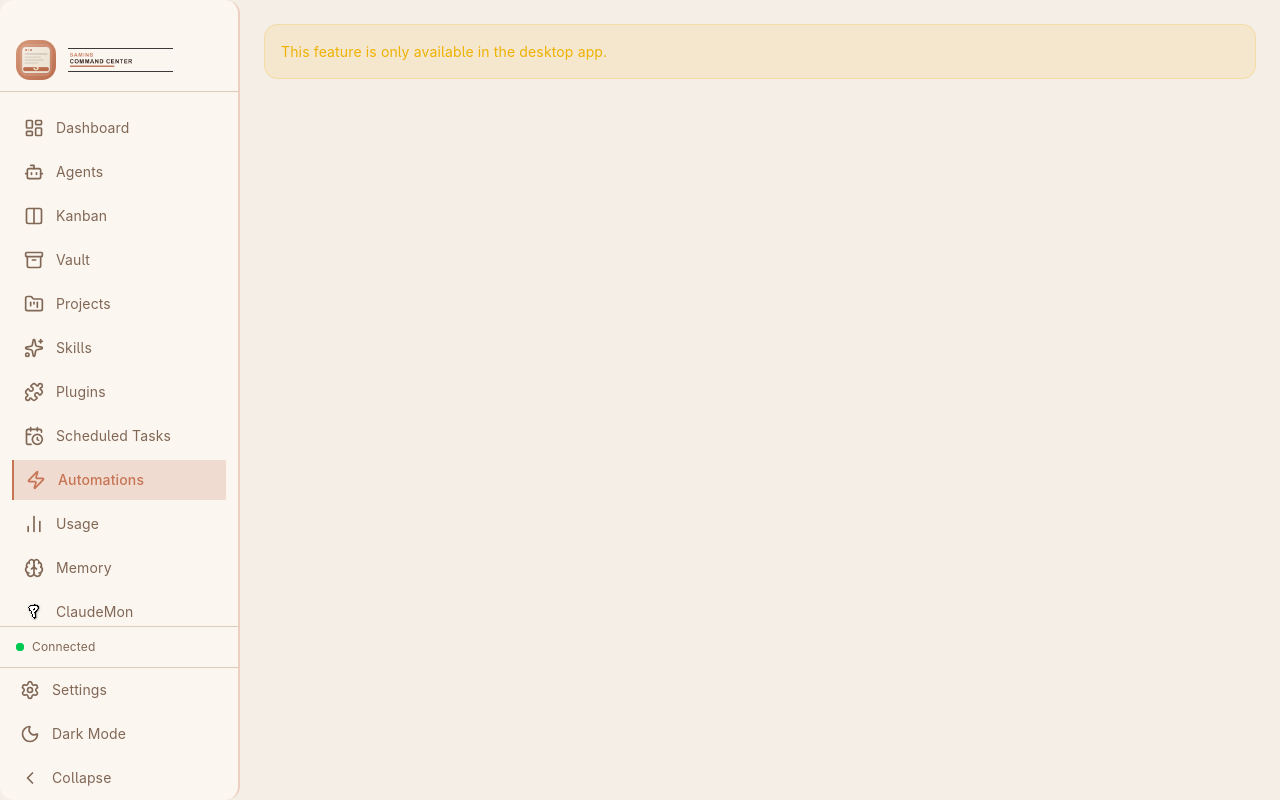
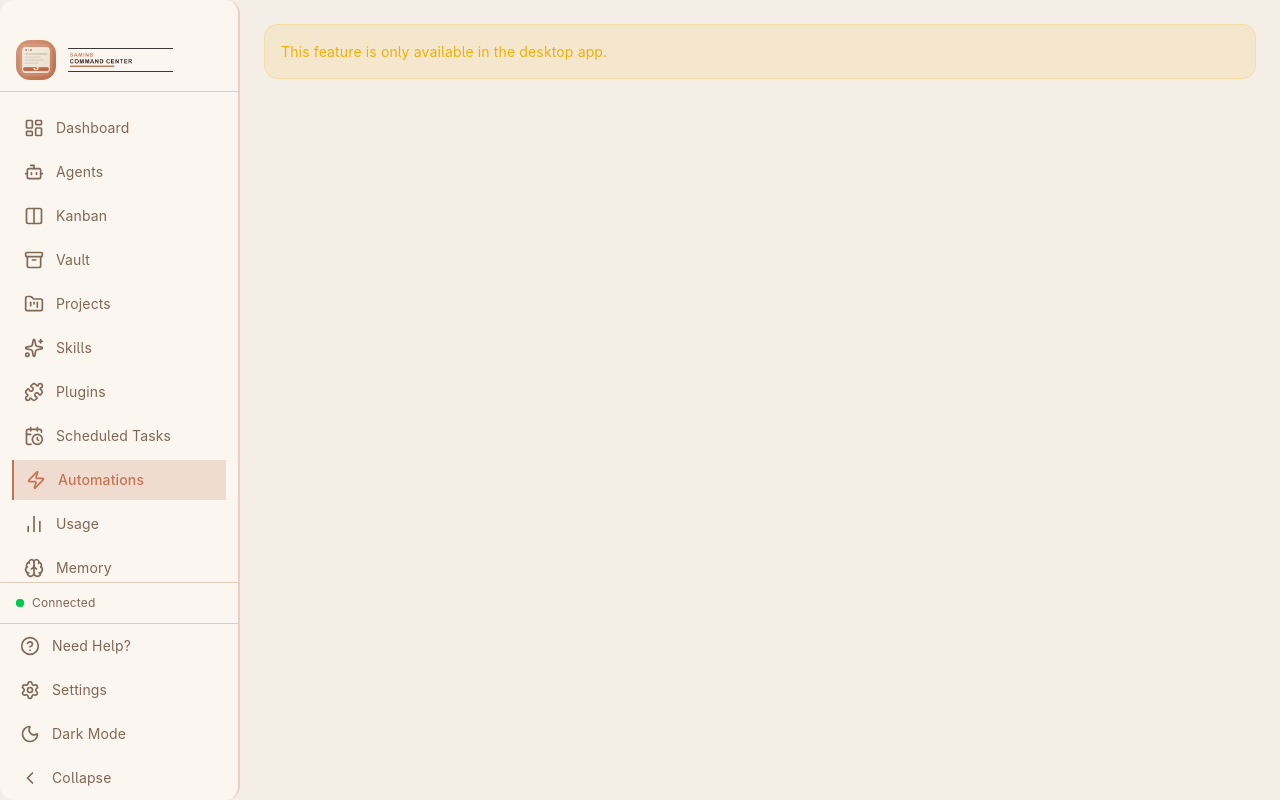
Before and after one commit to Samin12/claude-command-center-beta, a Next.js app: page /automations in a window 1280 px wide. Built offline with nearby package versions, Linux system fonts and the light colour scheme; a web font is replaced by a local one.

Commit message:
Add help link and mac installer

```diff
--- a/package.json
+++ b/package.json
@@ -17,7 +17,9 @@
     "electron:dev": "concurrently \"npm run dev\" \"npm run electron:start\"",
     "electron:start": "wait-on http://localhost:3000 && tsc -p electron/tsconfig.json && NODE_ENV=development electron .",
     "electron:build": "bash -c 'set -e; mv src/app/api src/app/_api_backup; mv src/app/icon.tsx src/app/_icon_backup.tsx 2>/dev/null || true; trap \"mv src/app/_api_backup src/app/api 2>/dev/null; mv src/app/_icon_backup.tsx src/app/icon.tsx 2>/dev/null\" EXIT; ELECTRON_BUILD=1 next build; tsc -p electron/tsconfig.json; cd mcp-orchestrator && npm install && npm run build && cd ..; cd mcp-telegram && npm install && npm run build && cd ..; cd mcp-kanban && npm install && npm run build && cd ..; cd mcp-vault && npm install && npm run build && cd ..; cd mcp-socialdata && npm install && npm run build && cd ..; cd mcp-x && npm install && npm run build && cd ..; cd mcp-world && npm install && npm run build && cd ..; electron-builder --mac'",
-    "electron:pack": "tsc -p electron/tsconfig.json && cd mcp-orchestrator && npm install && npm run build && cd .. && cd mcp-telegram && npm install && npm run build && cd .. && cd mcp-kanban && npm install && npm run build && cd .. && cd mcp-vault && npm install && npm run build && cd .. && cd mcp-socialdata && npm install && npm run build && cd .. && cd mcp-x && npm install && npm run build && cd .. && cd mcp-world && npm install && npm run build && cd .. && electron-builder --dir --mac"
+    "electron:build:local": "bash -c 'set -e; mv src/app/api src/app/_api_backup; mv src/app/icon.tsx src/app/_icon_backup.tsx 2>/dev/null || true; trap \"mv src/app/_api_backup src/app/api 2>/dev/null; mv src/app/_icon_backup.tsx src/app/icon.tsx 2>/dev/null\" EXIT; ELECTRON_BUILD=1 next build; tsc -p electron/tsconfig.json; cd mcp-orchestrator && npm install && npm run build && cd ..; cd mcp-telegram && npm install && npm run build && cd ..; cd mcp-kanban && npm install && npm run build && cd ..; cd mcp-vault && npm install && npm run build && cd ..; cd mcp-socialdata && npm install && npm run build && cd ..; cd mcp-x && npm install && npm run build && cd ..; cd mcp-world && npm install && npm run build && cd ..; electron-builder --dir --mac --config scripts/electron-builder.local.cjs'",
+    "electron:pack": "tsc -p electron/tsconfig.json && cd mcp-orchestrator && npm install && npm run build && cd .. && cd mcp-telegram && npm install && npm run build && cd .. && cd mcp-kanban && npm install && npm run build && cd .. && cd mcp-vault && npm install && npm run build && cd .. && cd mcp-socialdata && npm install && npm run build && cd .. && cd mcp-x && npm install && npm run build && cd .. && cd mcp-world && npm install && npm run build && cd .. && electron-builder --dir --mac",
+    "electron:install:mac": "bash scripts/install-mac-app.sh"
   },
   "build": {
     "appId": "com.saminyasar.claudecommandcenterbeta",
--- /dev/null
+++ b/scripts/electron-builder.local.cjs
@@ -0,0 +1,14 @@
+const { build } = require('../package.json');
+
+const localBuild = {
+  ...build,
+  publish: 'never',
+  mac: {
+    ...build.mac,
+    target: ['dir'],
+  },
+};
+
+delete localBuild.afterSign;
+
+module.exports = localBuild;
--- a/src/components/Sidebar.tsx
+++ b/src/components/Sidebar.tsx
@@ -18,6 +18,7 @@ import {
   Sun,
   Archive,
   Brain,
+  CircleHelp,
 } from 'lucide-react';
 
 // Custom icon component for Pallet Town using the pokemon logo
@@ -50,6 +51,7 @@ interface SidebarProps {
 export default function Sidebar({ isMobile = false }: SidebarProps) {
   const pathname = usePathname();
   const { sidebarCollapsed, toggleSidebar, mobileMenuOpen, setMobileMenuOpen, darkMode, toggleDarkMode, vaultUnreadCount } = useStore();
+  const helpUrl = 'https://www.skool.com/claude';
 
   // For mobile, sidebar is always expanded (240px) when open
   const sidebarWidth = isMobile ? 240 : (sidebarCollapsed ? 72 : 240);
@@ -60,6 +62,19 @@ export default function Sidebar({ isMobile = false }: SidebarProps) {
     if (isMobile) {
       setMobileMenuOpen(false);
     }
+  };
+
+  const openHelp = () => {
+    if (typeof window === 'undefined') {
+      return;
+    }
+
+    if (window.electronAPI?.updates?.openExternal) {
+      void window.electronAPI.updates.openExternal(helpUrl);
+      return;
+    }
+
+    window.open(helpUrl, '_blank', 'noopener,noreferrer');
   };
 
   // Desktop sidebar
@@ -143,6 +158,15 @@ export default function Sidebar({ isMobile = false }: SidebarProps) {
 
         {/* Settings & Collapse */}
         <div className="border-t border-border">
+          <button
+            type="button"
+            onClick={openHelp}
+            title="Need Help?"
+            className="w-full flex items-center gap-3 px-5 py-3 text-muted-foreground hover:text-foreground hover:bg-secondary transition-colors"
+          >
+            <CircleHelp className="w-5 h-5" />
+            {showLabels && <span className="text-sm">Need Help?</span>}
+          </button>
           <Link
             href="/settings"
             className={`
@@ -251,6 +275,17 @@ export default function Sidebar({ isMobile = false }: SidebarProps) {
 
           {/* Settings & Theme Toggle */}
           <div className="border-t border-border">
+            <button
+              type="button"
+              onClick={() => {
+                openHelp();
+                handleNavClick();
+              }}
+              className="w-full flex items-center gap-3 px-5 py-3 text-muted-foreground hover:text-foreground hover:bg-secondary transition-colors"
+            >
+              <CircleHelp className="w-5 h-5" />
+              <span className="text-sm">Need Help?</span>
+            </button>
             <Link
               href="/settings"
               onClick={handleNavClick}
```
Also changed, not shown: 2 other files (tests, documents, lock files or other folders).
